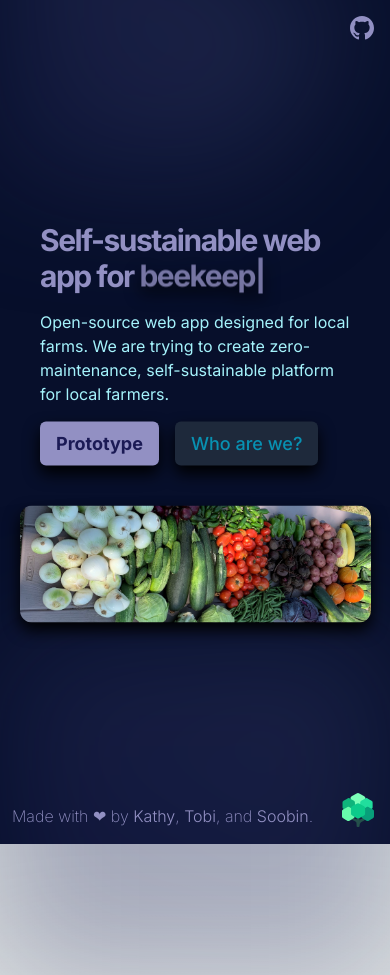
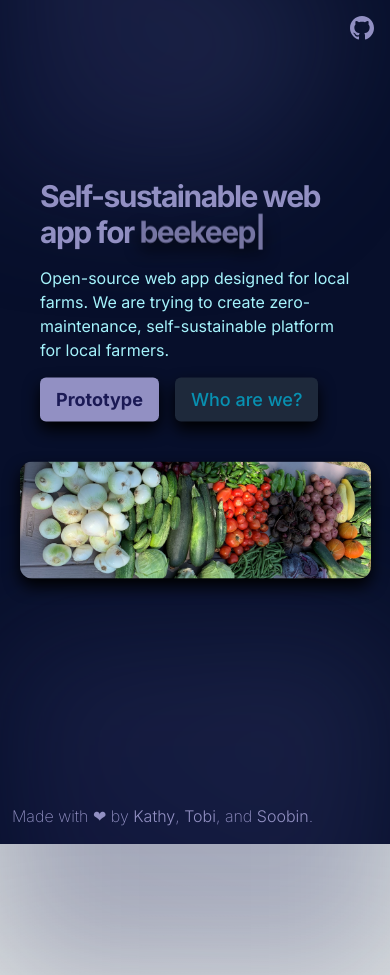
Before and after one commit to soobinrho/GoodLifeFarms, a Next.js app: page / in a window 390 px wide. Built offline with nearby package versions, Linux system fonts and the light colour scheme.

Commit message:
fix: top part getting chopped in mobile screens
Apparently, mobile web browsers push everything down
because of the browser controls. This commit pushes
everything up a little bit in mobile screens.

Signed-off-by: Soobin Rho <soobinrho@gmail.com>

```diff
--- a/src/components/footer.tsx
+++ b/src/components/footer.tsx
@@ -36,7 +36,7 @@ export default function Footer() {
         .
       </div>
 
-      <div className='absolute bottom-0 right-0 my-4 mr-4 font-extralight'>
+      <div className='absolute bottom-0 right-0 my-4 mr-4 hidden font-extralight sm:visible'>
         <a
           className='font-light hover:text-gray-100 active:text-gray-400'
           target='_blank'
--- a/src/components/landing-page.tsx
+++ b/src/components/landing-page.tsx
@@ -9,7 +9,7 @@ export default function LandingPage() {
     <div className='min-h-screen overflow-y-auto overflow-x-hidden bg-background'>
       <div className='isolate'>
         {/* Who we are */}
-        <section className='absolute left-[50%] top-[50%] z-10 translate-x-[-50%] translate-y-[-50%]'>
+        <section className='absolute left-[50%] top-[40%] z-10 translate-x-[-50%] translate-y-[-40%] sm:top-[50%] sm:translate-y-[-50%]'>
           <div className='container w-screen space-y-10 xl:space-y-16'>
             <div className='grid place-items-center gap-4 px-10 md:grid-cols-2 md:gap-16'>
               <div>
```
